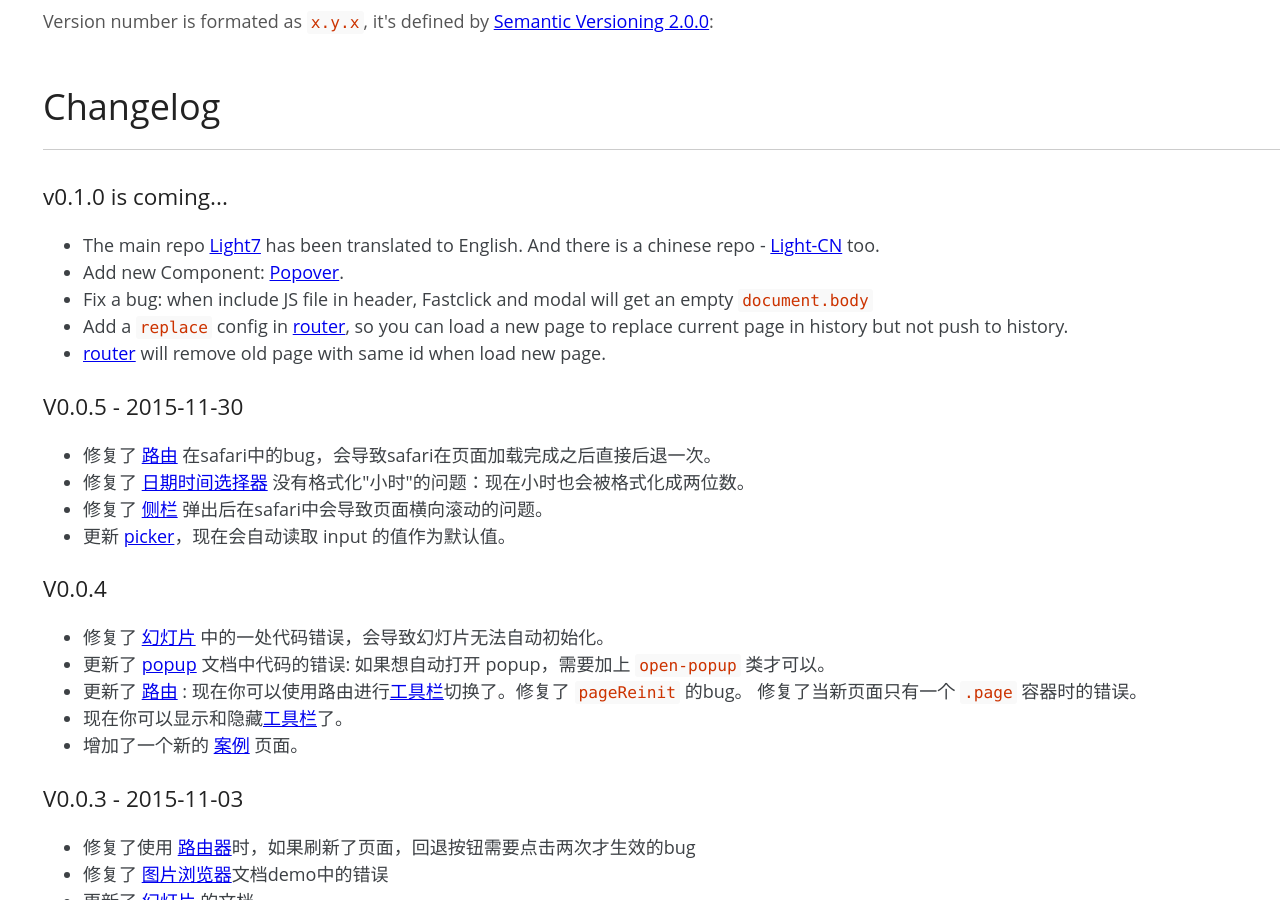
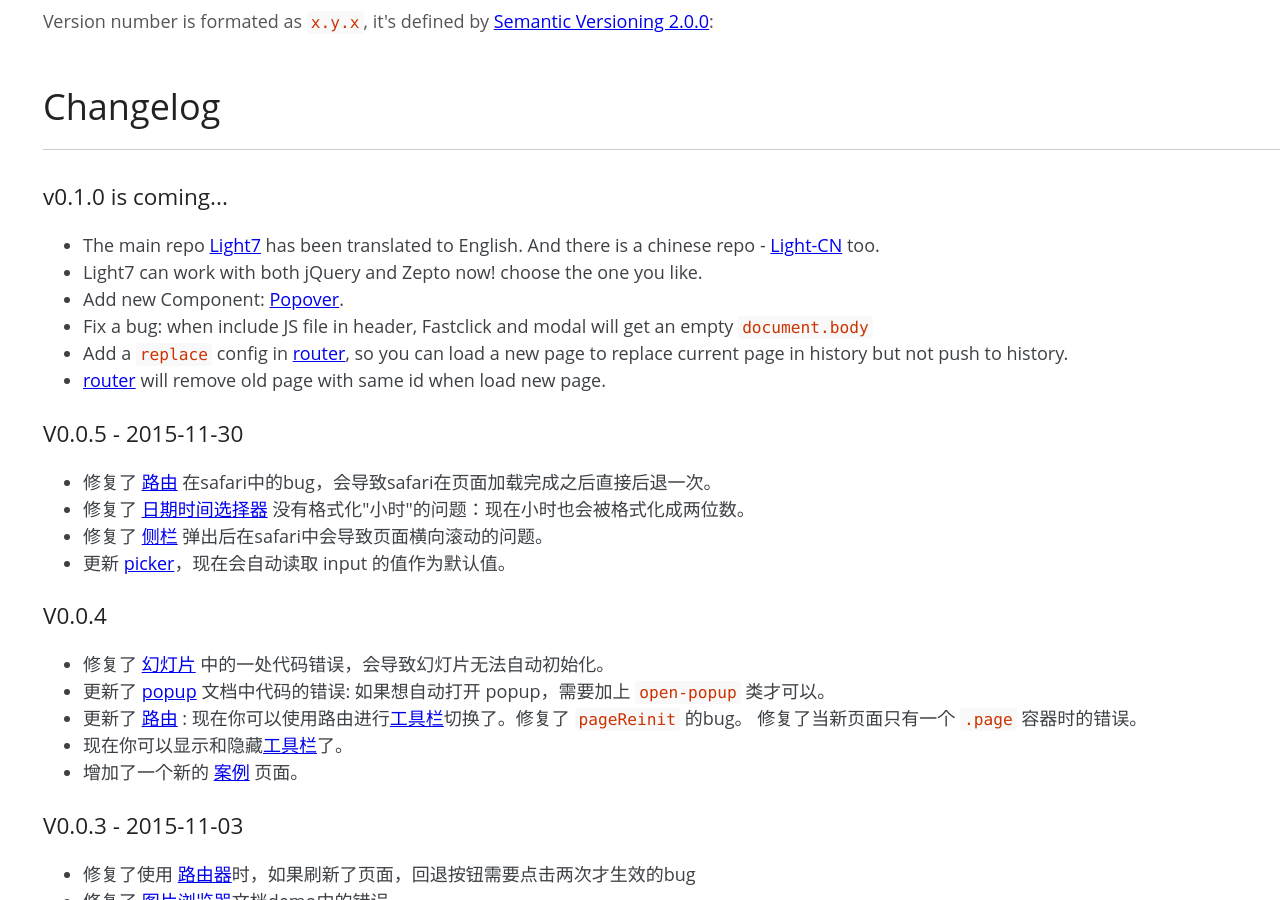
Before and after one commit to lihongxun945/light7-cn, a Jekyll site: the page built from docs/changelog.html, in a window 1280 px wide and 900 px high, scrolled down 467 px. Built offline with Jekyll 4.4.1, drawn with Linux system fonts in a browser that asks for light colours; a style sheet for code colours, icons or effects is not loaded.

Commit message:
update doc for jquery

```diff
--- a/docs/changelog.html
+++ b/docs/changelog.html
@@ -25,6 +25,7 @@
         <h3>v0.1.0 is coming...</h3>
         <ul>
           <li>The main repo <a href="https://github.com/lihongxun945/light7">Light7</a> has been translated to English. And there is a chinese repo - <a href="https://github.com/lihongxun945/light7-cn">Light-CN</a> too.</li>
+          <li>Light7 can work with both jQuery and Zepto now! choose the one you like.</li>
           <li>Add new Component: <a href='/components/#popover'>Popover</a>.</li>
           <li>Fix a bug: when include JS file in header, Fastclick and modal will get an empty <code>document.body</code></li>
           <li>Add a <code>replace</code> config in <a href='/components/#router'>router</a>, so you can load a new page to replace current page in history but not push to history.</li>
--- a/docs/index.html
+++ b/docs/index.html
@@ -18,7 +18,7 @@
 
   <h3>Very Light</h3>
   <p>It is only a UI lib, but not a framework. It provides 20+ useful components with only 82K JS and 117K CSS files. Most time you just copy component's HTML code and paste in your project, and It works!</p>
-  <p>Light7 depend on <a href='http://zeptojs.com/'>zeptojs</a>, nothing to learn if you have used Zepto/jQuery before.</p>
+  <p>Light7 depend on <a href="http://jquery.com/" target="_blank">jQuery</a> or <a href='http://zeptojs.com/'>zeptojs</a>, nothing to learn if you have used Zepto/jQuery before.</p>
 
   <div class="section clearfix">
     <div class="round">
```
